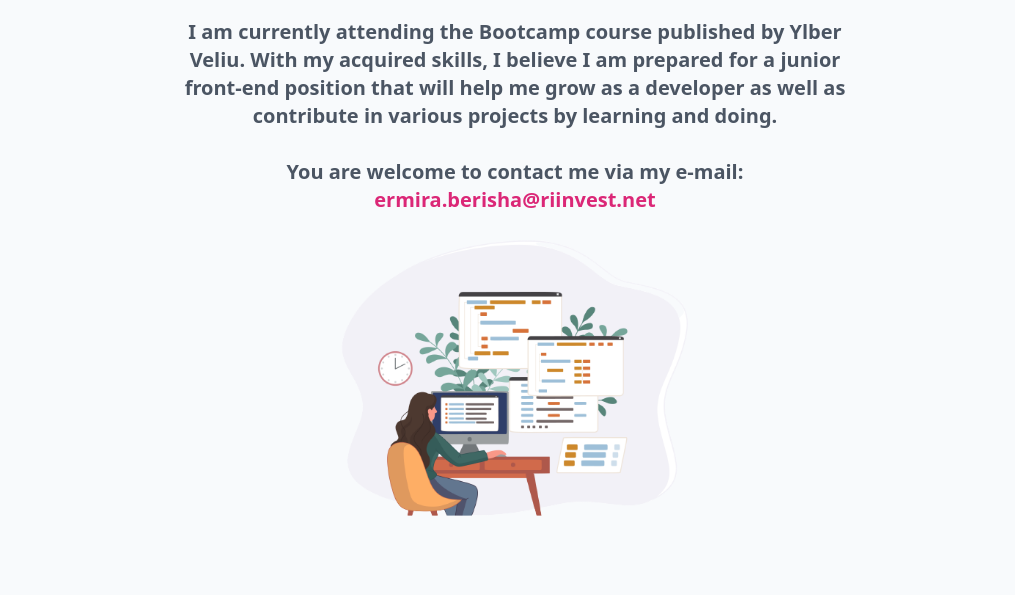
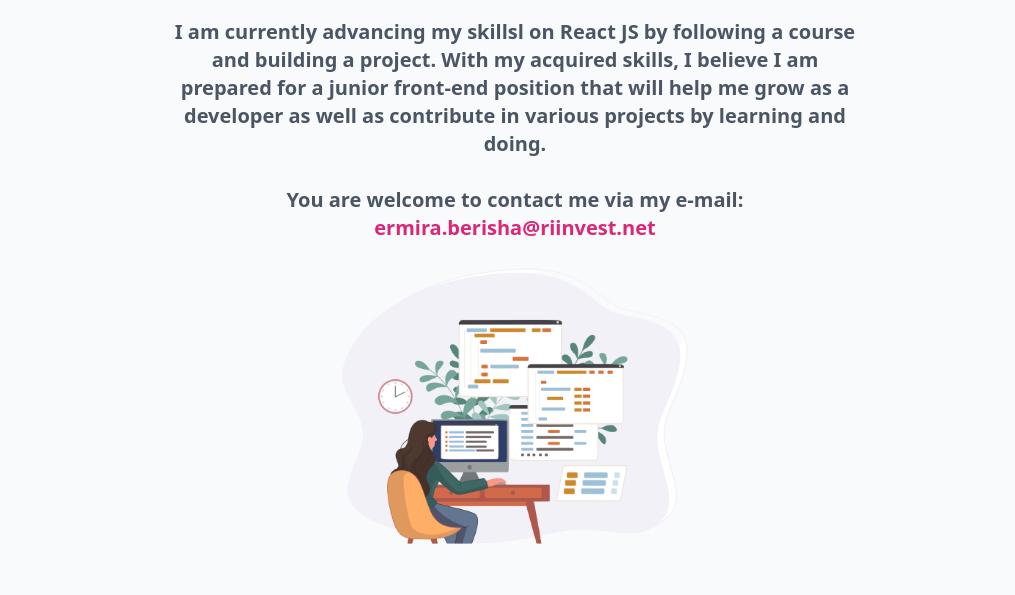
Before and after one commit to ErmiraBerisha/portfolio, a plain HTML site: page contact.html in a window 1280 px wide. Shown: the part 182-777 px from the top of the page, without its empty margins (125-1140 px from the left). Drawn offline with Linux system fonts and the light colour scheme.

Commit message:
Update contact.html

```diff
--- a/contact.html
+++ b/contact.html
@@ -49,7 +49,7 @@
 
 <div id="main" class="w-4/5 m-auto  text-center sm: transition ml-4">
     <h1 class="text-pink-600 font-sans mt-2 font-bold tracking-wide text-4xl">Lets work together.</h1>
-    <p class="mt-6 w-2/3 m-auto font-sans text-xl text-gray-600 font-semibold text-center">I am currently attending the Bootcamp course published by Ylber Veliu. With my acquired skills, I believe I am prepared for a junior front-end position that will help me grow as a developer as well as contribute in various projects by learning and doing.
+    <p class="mt-6 w-2/3 m-auto font-sans text-xl text-gray-600 font-semibold text-center">I am currently advancing my skillsl on React JS by following a course and building a project. With my acquired skills, I believe I am prepared for a junior front-end position that will help me grow as a developer as well as contribute in various projects by learning and doing.
         <br> <br> You are welcome to contact me via my e-mail: <span class="text-pink-600"> <br> ermira.berisha@riinvest.net </span>
      </p>
      <img class=" w-2/5 h-1/2 m-auto"  src="images/Set_of_programmers_02_01-removebg-preview.png" alt="">
```
